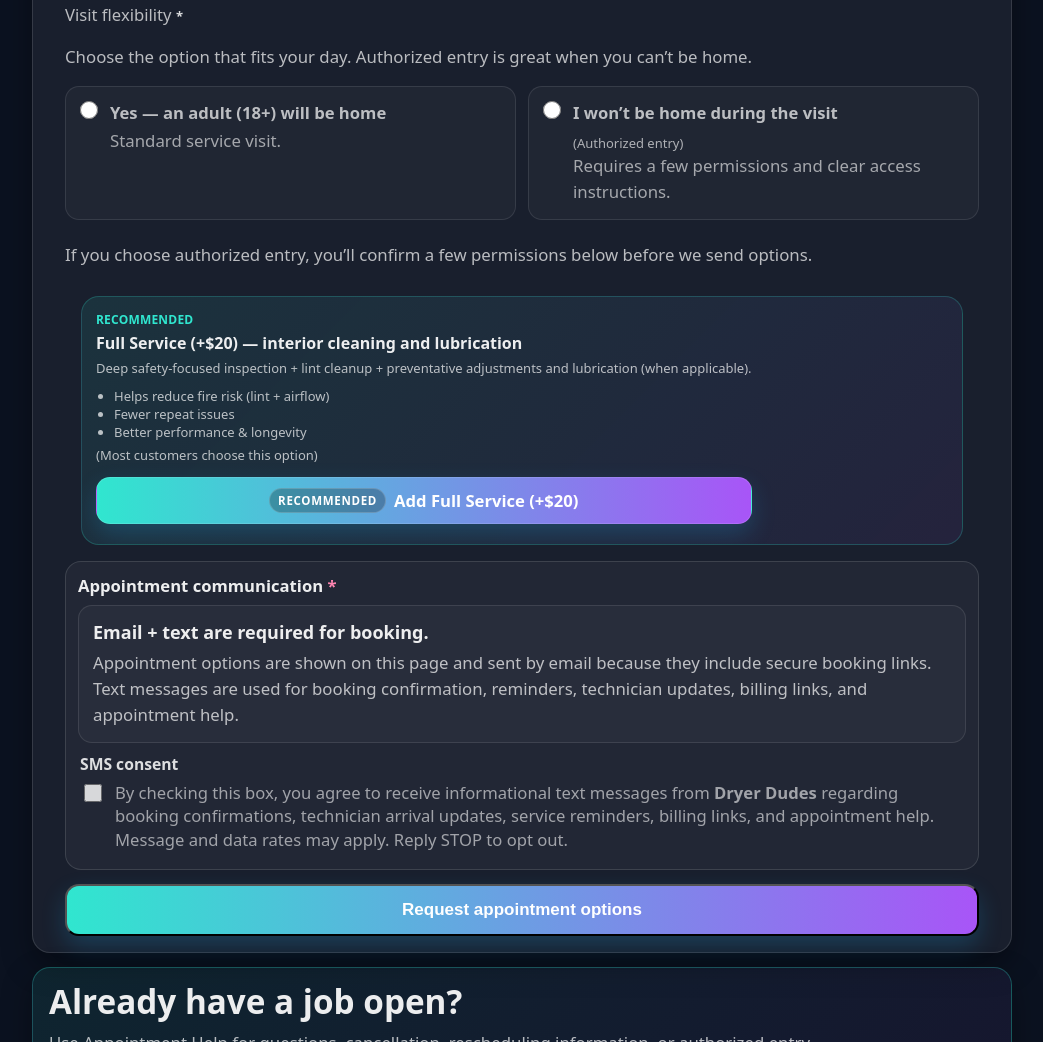
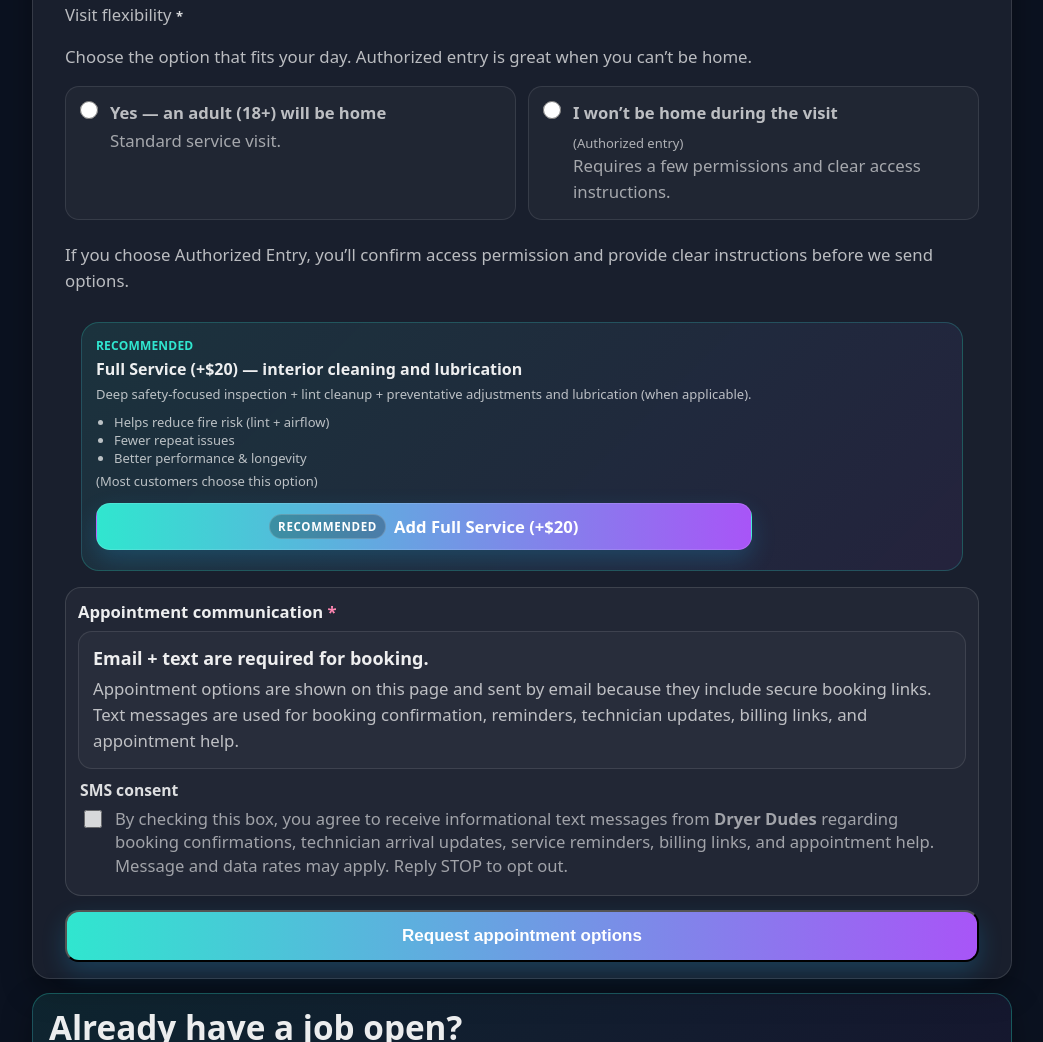
Before and after one commit to regisGerber/dryerdudes-site, a website: page index.html in a window 1280 px wide. Shown: the part 1687-2729 px from the top of the page, without its empty margins (118-1161 px from the left). Drawn offline with Linux system fonts and the light colour scheme; some packages are replaced by stand-ins of ours.

Commit message:
Update text for Authorized Entry permissions clarification

```diff
--- a/index.html
+++ b/index.html
@@ -843,7 +843,7 @@
             </div>
 
             <div class="help" style="margin-top:10px;">
-              If you choose authorized entry, you’ll confirm a few permissions below before we send options.
+              If you choose Authorized Entry, you’ll confirm access permission and provide clear instructions before we send options.
             </div>
           </div>
 
```
